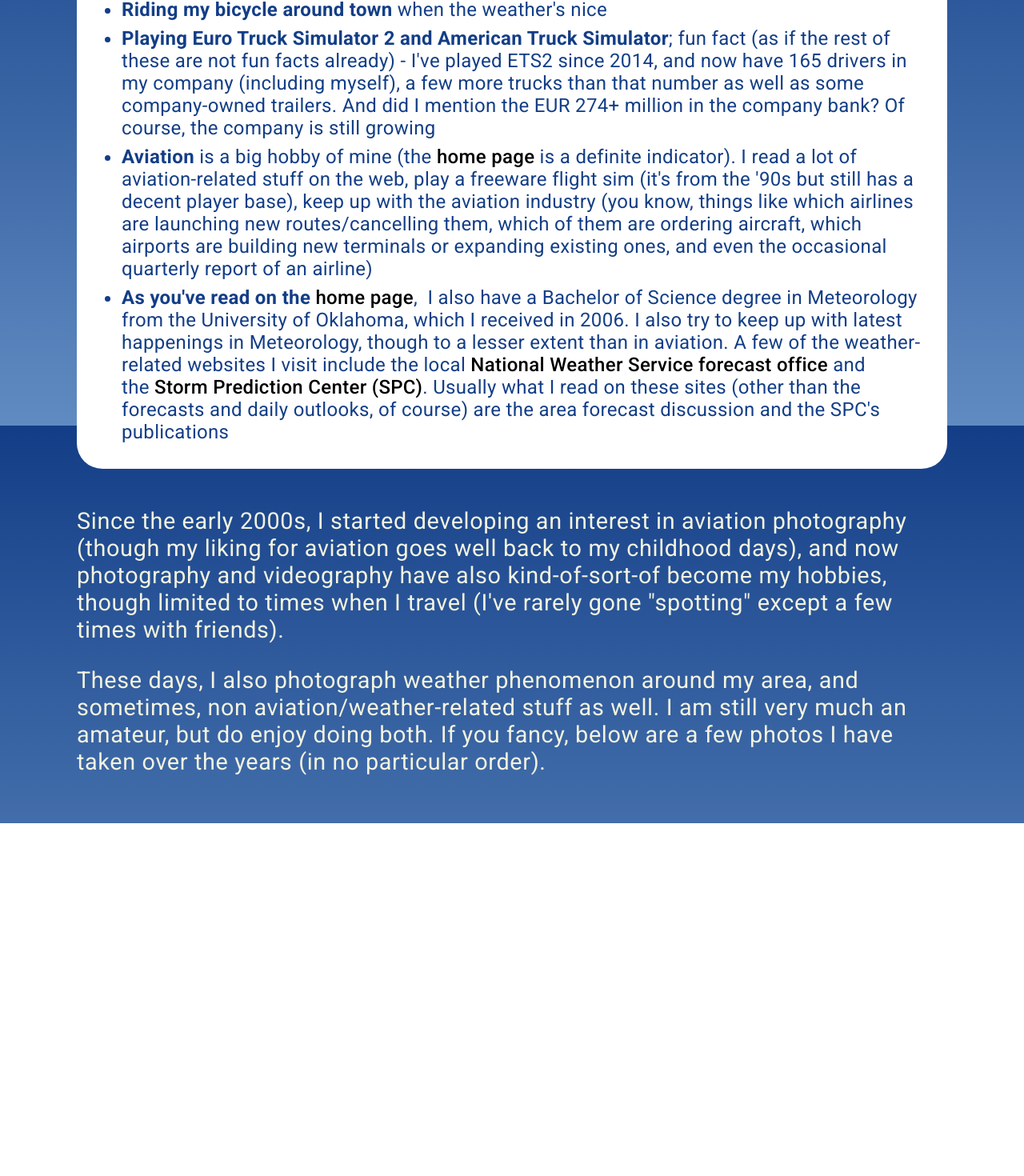
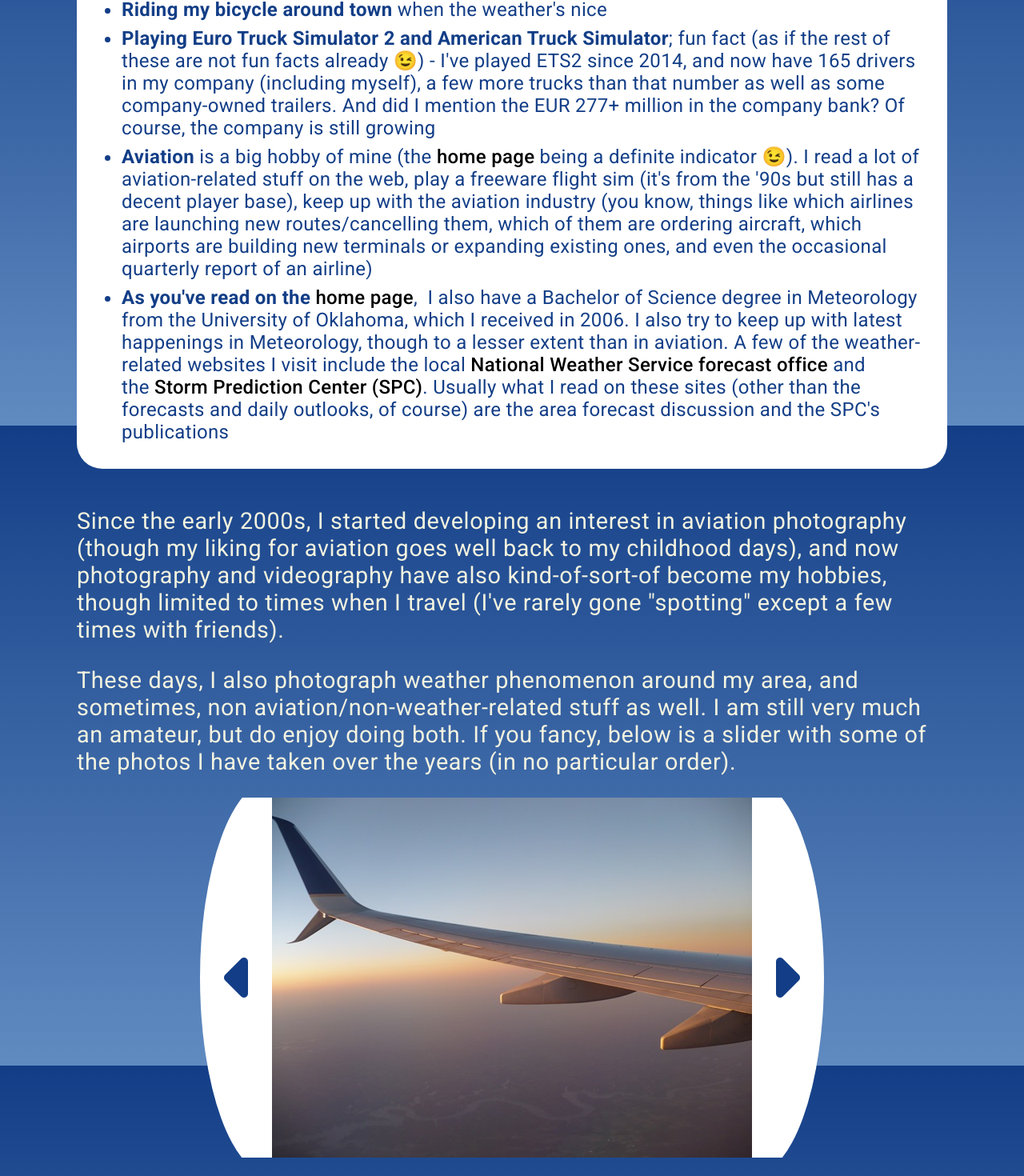
Before and after one commit to CoderAJ7470/portfolio, a React (Vite) app: page /outside-work in a window 1280 px wide. Shown: the part 268-1738 px from the top of the page at 80% size. Before the commit the page ends 1297 px from the top, so only its background shows below. Built offline with nearby package versions, Linux system fonts and the light colour scheme.

Commit message:
Added more contentg on hobbies page and built the photo viewer

```diff
--- a/src/components/Slider.jsx
+++ b/src/components/Slider.jsx
@@ -1,9 +1,24 @@
 import { useState } from 'react';
+
+import test_photo from '../assets/slide_show_photos/split-scimitar-slide.jpg';
+import test_photo_full from '../assets/slide_show_photos/split-scimitar-full.jpg';
 
 const Slider = () => {
   const [slideIndex, setSlideIndex] = useState(0);
 
-  return <section className='slider-container'></section>;
+  return (
+    <section className='slide-container'>
+      <button className='slide-buttons button-left' id='previousPhotoButton'>
+        <i className='fa-solid fa-caret-left'></i>
+      </button>
+      <a href={test_photo_full} className='slides'>
+        <img src={test_photo} alt='test photo' />
+      </a>
+      <button className='slide-buttons button-right' id='nextPhotoButton'>
+        <i className='fa-solid fa-caret-right'></i>
+      </button>
+    </section>
+  );
 };
 
 export default Slider;
--- a/src/pages/OutsideOfWork.jsx
+++ b/src/pages/OutsideOfWork.jsx
@@ -1,5 +1,6 @@
 import { useEffect } from 'react';
 import Header from '../components/Header';
+import Slider from '../components/Slider';
 
 import '../styles/portfolio.css';
 import '../styles/common.css';
@@ -40,25 +41,26 @@
             </li>
             <li>
               <b>Playing Euro Truck Simulator 2 and American Truck Simulator</b>
-              ; fun fact (as if the rest of these are not fun facts already) -
-              I've played ETS2 since 2014, and now have 165 drivers in my
-              company (including myself), a few more trucks than that number as
-              well as some company-owned trailers. And did I mention the EUR
-              274+ million in the company bank? Of course, the company is still
-              growing
+              ; fun fact (as if the rest of these are not fun facts already
+              &#128521;) - I've played ETS2 since 2014, and now have 165 drivers
+              in my company (including myself), a few more trucks than that
+              number as well as some company-owned trailers. And did I mention
+              the EUR 277+ million in the company bank? Of course, the company
+              is still growing
             </li>
             <li>
               <b>Aviation</b> is a big hobby of mine (the&nbsp;
               <Link to='/' className='hobbies-list-links'>
                 home page
               </Link>
-              &nbsp;is a definite indicator). I read a lot of aviation-related
-              stuff on the web, play a freeware flight sim (it's from the '90s
-              but still has a decent player base), keep up with the aviation
-              industry (you know, things like which airlines are launching new
-              routes/cancelling them, which of them are ordering aircraft, which
-              airports are building new terminals or expanding existing ones,
-              and even the occasional quarterly report of an airline)
+              &nbsp;being a definite indicator &#128521;). I read a lot of
+              aviation-related stuff on the web, play a freeware flight sim
+              (it's from the '90s but still has a decent player base), keep up
+              with the aviation industry (you know, things like which airlines
+              are launching new routes/cancelling them, which of them are
+              ordering aircraft, which airports are building new terminals or
+              expanding existing ones, and even the occasional quarterly report
+              of an airline)
             </li>
             <li>
               <b>
@@ -94,7 +96,7 @@
           </ul>
         </section>
 
-        <section className='photo-carousel-wrapper'>
+        <section className='photo-slides-wrapper'>
           <p>
             Since the early 2000s, I started developing an interest in aviation
             photography (though my liking for aviation goes well back to my
@@ -106,13 +108,13 @@
 
           <p>
             These days, I also photograph weather phenomenon around my area, and
-            sometimes, non aviation/weather-related stuff as well. I am still
-            very much an amateur, but do enjoy doing both. If you fancy, below
-            are a few photos I have taken over the years (in no particular
-            order).
+            sometimes, non aviation/non-weather-related stuff as well. I am
+            still very much an amateur, but do enjoy doing both. If you fancy,
+            below is a slider with some of the photos I have taken over the
+            years (in no particular order).
           </p>
 
-          {/* Image slider will go here */}
+          <Slider />
         </section>
       </section>
     </div>
--- a/src/styles/portfolio.css
+++ b/src/styles/portfolio.css
@@ -146,7 +146,7 @@
   margin-right: auto;
 }
 
-.fa-solid {
+.expandable .inner .fa-solid {
   margin-right: 1.2rem;
 }
 
@@ -225,6 +225,44 @@
 .hobbies-list-links:focus {
   background-size: 100% 2px;
   outline: none;
+}
+
+.slide-container {
+  display: flex;
+  justify-content: center;
+  margin-top: 1.5rem;
+}
+
+.slide-buttons {
+  border: none;
+  background-color: #fff;
+  font-size: 5rem;
+  color: var(--blue);
+  width: 6rem;
+  display: flex;
+  justify-content: center;
+  align-items: center;
+  padding: 0;
+}
+
+.button-left {
+  clip-path: ellipse(93.75% 55% at 100% 50%);
+}
+
+.button-right {
+  clip-path: ellipse(93.75% 55% at 0% 50%);
+}
+
+.fa-caret-right {
+  margin-right: 1rem;
+}
+
+.fa-caret-left {
+  margin-left: 1rem;
+}
+
+.slides img {
+  vertical-align: bottom;
 }
 
 /* Media queries */
```
Also changed, not shown: src/helpers/PhotoVault.js (added, +17 -0 lines), src/assets/slide_show_photos/split-scimitar-full.jpg (added), src/assets/slide_show_photos/split-scimitar-slide.jpg (added).
